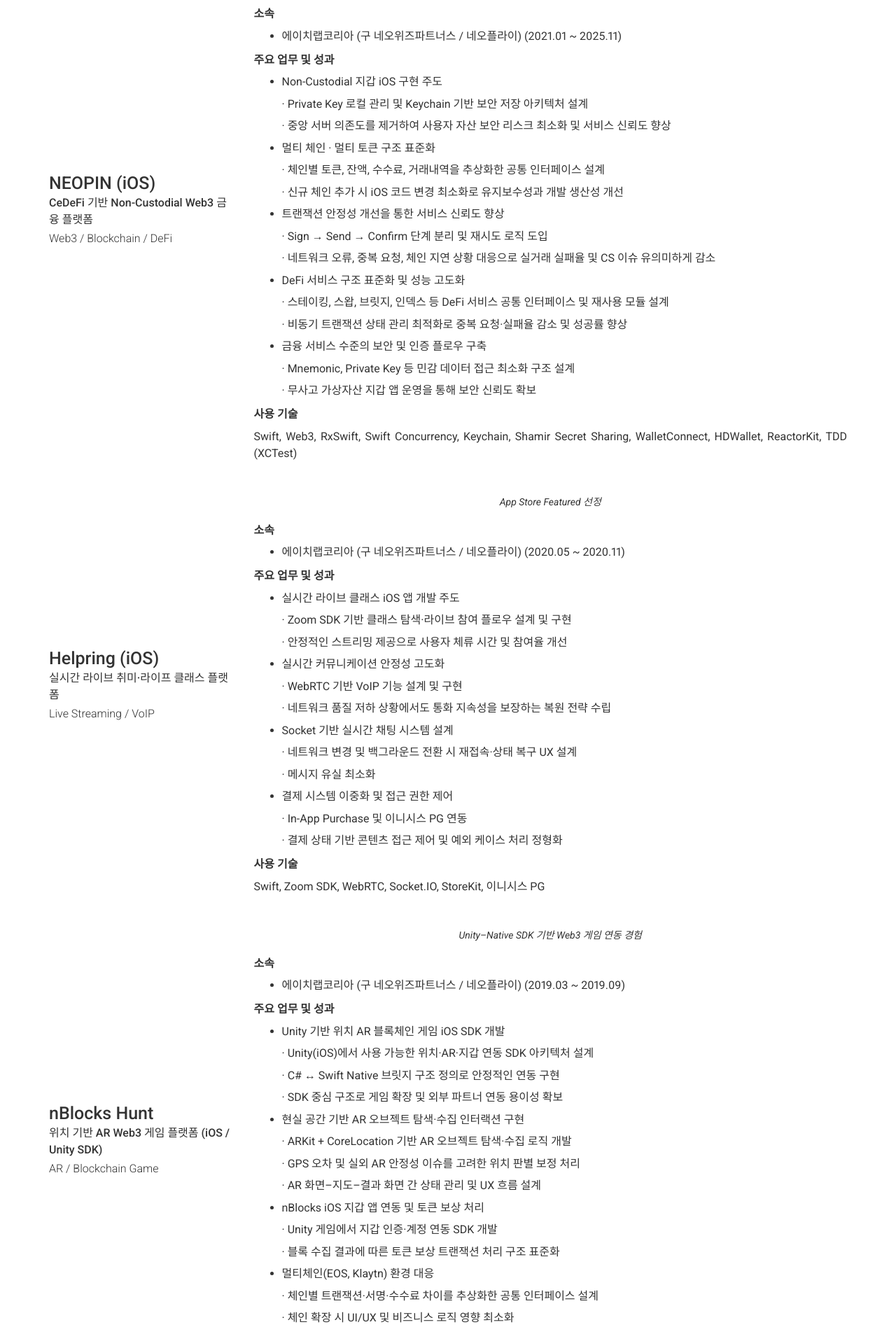
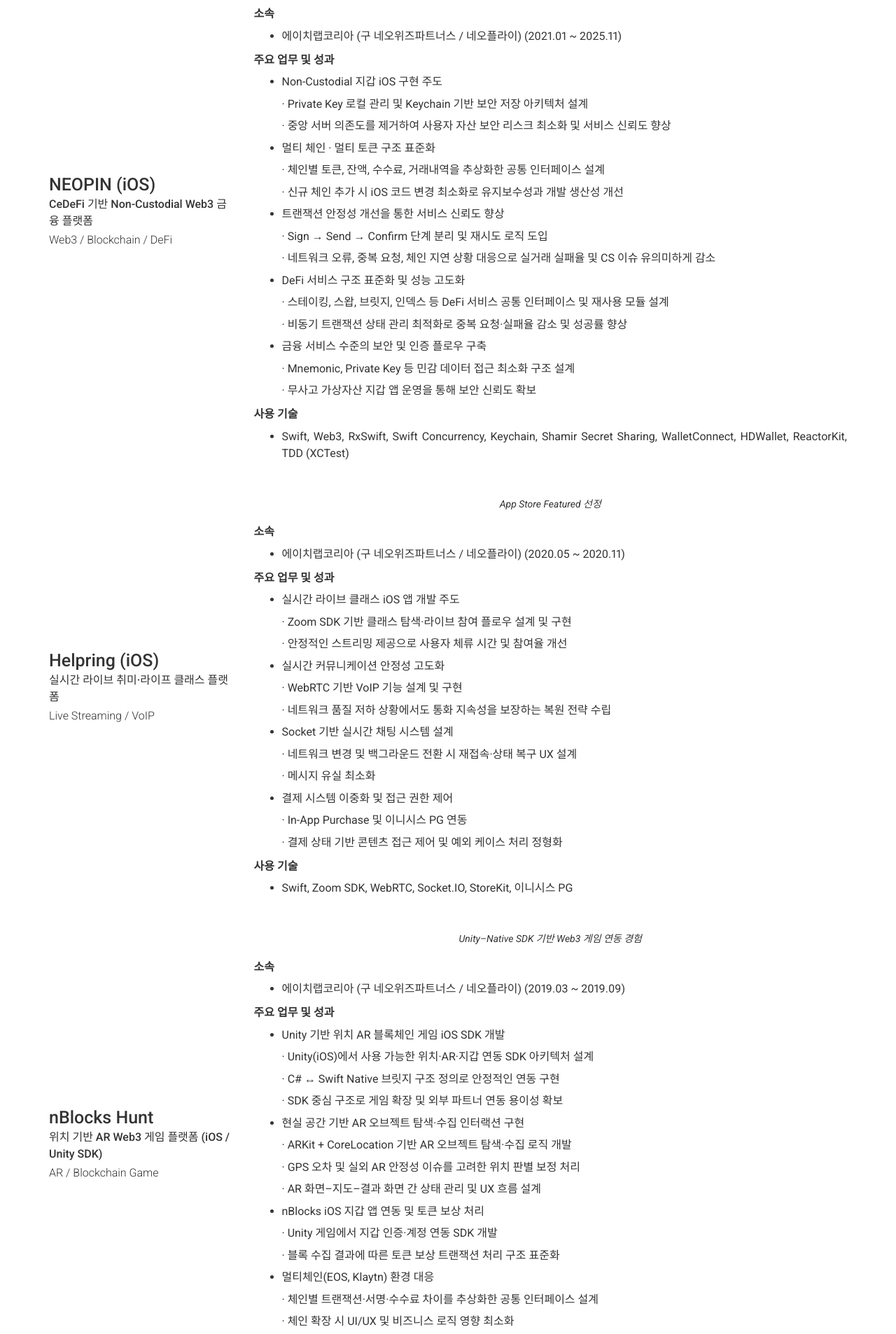
Before and after one commit to toypresent81/toypresent81.github.io, a Jekyll site: the page built from index.md, in a window 1280 px wide. Shown: the part 1476-3382 px from the top of the page at 70% size. Built offline with Jekyll 4.4.1, drawn with Linux system fonts in a browser that asks for light colours; nearby versions of some CDN libraries.

Commit message:
Update _config.yml

```diff
--- a/_config.yml
+++ b/_config.yml
@@ -146,7 +146,7 @@ content:
 
           **사용 기술**
 
-            Swift, Web3, RxSwift, Swift Concurrency, Keychain, Shamir Secret Sharing, WalletConnect, HDWallet, ReactorKit, TDD (XCTest)
+            - Swift, Web3, RxSwift, Swift Concurrency, Keychain, Shamir Secret Sharing, WalletConnect, HDWallet, ReactorKit, TDD (XCTest)
 
       - title: Helpring (iOS)
         sub_title: 실시간 라이브 취미·라이프 클래스 플랫폼
@@ -186,7 +186,7 @@ content:
 
           **사용 기술**
 
-            Swift, Zoom SDK, WebRTC, Socket.IO, StoreKit, 이니시스 PG
+            - Swift, Zoom SDK, WebRTC, Socket.IO, StoreKit, 이니시스 PG
 
       - title: nBlocks Hunt
         sub_title: 위치 기반 AR Web3 게임 플랫폼 (iOS / Unity SDK)
@@ -230,7 +230,7 @@ content:
 
           **사용 기술**
 
-            Swift, Unity(iOS), Unity Plugin
+            - Swift, Unity(iOS), Unity Plugin
 
       - title: nBlocks (iOS)
         sub_title: Non-Custodial 멀티체인 Web3 지갑 플랫폼
@@ -281,7 +281,7 @@ content:
 
           **사용 기술**
 
-            Swift, Web3, Keychain, Shamir Secret Sharing, HDWallet, TDD (XCTest)
+            - Swift, Web3, Keychain, Shamir Secret Sharing, HDWallet, TDD (XCTest)
 
       - title: 부동산GO
         sub_title: AR 기반 주변 부동산 정보 서비스
@@ -323,7 +323,7 @@ content:
 
           **사용 기술**
 
-            Unity, C#, iOS / Android Native, ARKit, Gyroscope, GPS, Custom WebView
+            - Unity, C#, iOS / Android Native, ARKit, Gyroscope, GPS, Custom WebView
 
       - title: 영업지원114 (iOS)
         sub_title: 중개채널 영업사원 전용 부동산 영업지원 서비스
@@ -375,7 +375,7 @@ content:
 
           **사용 기술**
 
-            Swift, RxSwift, MVVM, Google Maps SDK, TDD (XCTest)
+            - Swift, RxSwift, MVVM, Google Maps SDK, TDD (XCTest)
 
       - title: 중개지원114 (iOS)
         sub_title: 공인중개사 전용 업무 지원 서비스
@@ -409,7 +409,7 @@ content:
 
           **사용 기술**
 
-            Swift, MVVM, JavaScript–Native Bridge
+            - Swift, MVVM, JavaScript–Native Bridge
 
       - title: 부동산114 (iOS)
         sub_title: Big Data 기반 부동산 정보 검색 플랫폼
@@ -437,7 +437,7 @@ content:
 
           **사용 기술**
 
-            Swift, MVVM, JavaScript–Native Bridge, Firebase Cloud Messaging
+            - Swift, MVVM, JavaScript–Native Bridge, Firebase Cloud Messaging
 
       - title: 방콜 (iOS)
         sub_title: 위치 기반 임대 매물 검색 서비스
@@ -471,7 +471,7 @@ content:
 
           **사용 기술**
 
-            Objective-C, Swift, Google Maps SDK, Marker Cluster, DeepLink
+            - Objective-C, Swift, Google Maps SDK, Marker Cluster, DeepLink
 
       - title: KMPlayer (iOS)
         sub_title: 글로벌 멀티미디어 플레이어 서비스
@@ -513,7 +513,7 @@ content:
 
           **사용 기술**
 
-            Objective-C, VLC, FFmpeg, AVPlayer, Dropbox SDK, Google Drive SDK
+            - Objective-C, VLC, FFmpeg, AVPlayer, Dropbox SDK, Google Drive SDK
 
       - title: 1minute (iOS)
         sub_title: 숏폼 영상 제작 무비 메이커 플랫폼
@@ -555,7 +555,7 @@ content:
 
           **사용 기술**
 
-            Objective-C, AVFoundation
+            - Objective-C, AVFoundation
 
       - title: JellyPod (iOS)
         sub_title: 팟캐스트 브라우징 및 관리 플랫폼
@@ -583,7 +583,7 @@ content:
 
           **사용 기술**
 
-            Objective-C, Core Data, FileManager, FFmpeg
+            - Objective-C, Core Data, FileManager, FFmpeg
 
       - title: PandoraTV (iOS)
         sub_title: 다운로드·결제 기반 동영상 스트리밍 플랫폼
@@ -623,7 +623,7 @@ content:
 
           **사용 기술**
 
-            Objective-C, FFmpeg, AVFoundation, In-App Purchase
+            - Objective-C, FFmpeg, AVFoundation, In-App Purchase
 
   - title: Additional Projects
     layout: text
```
